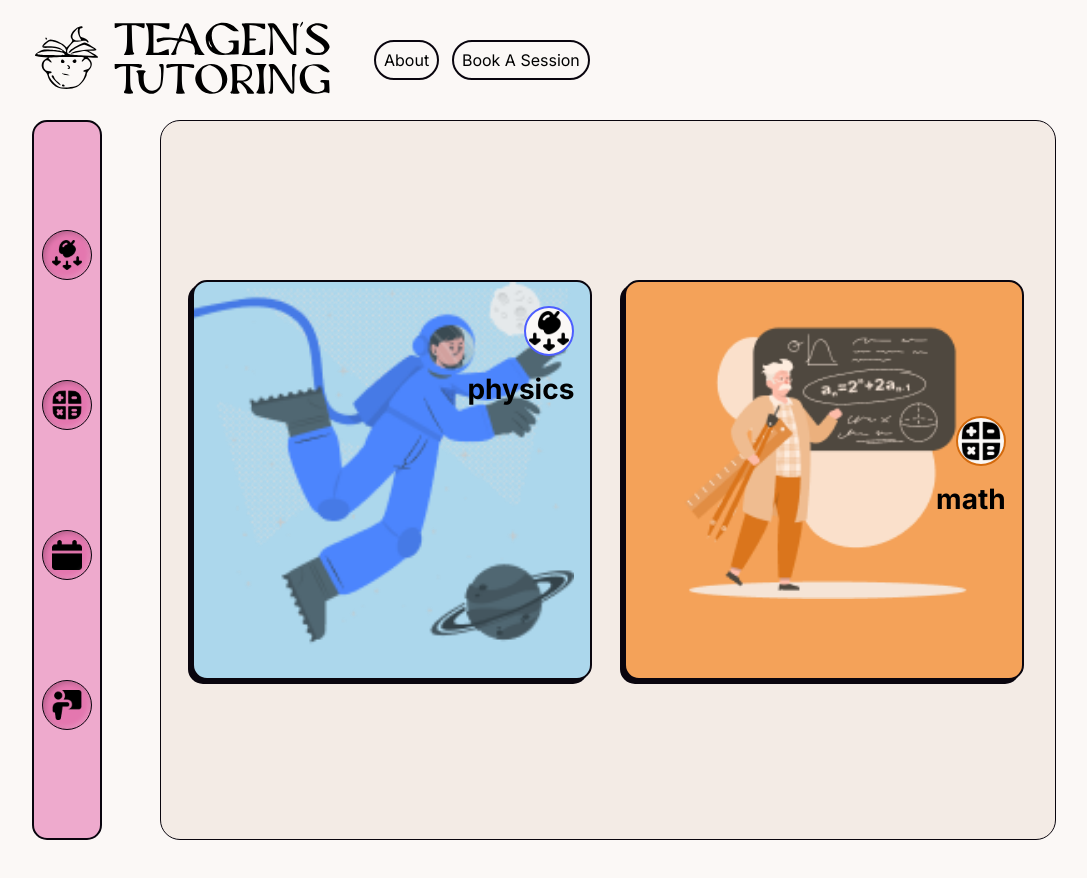
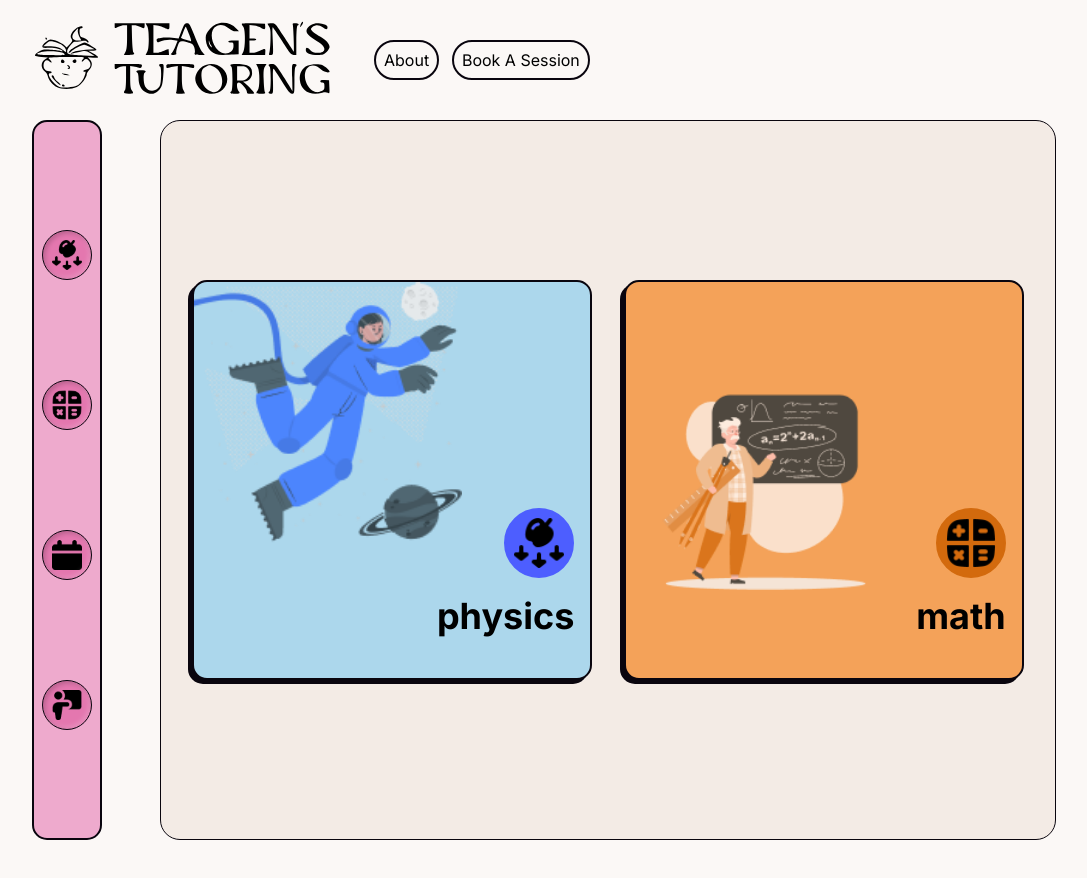
Before and after one commit to teagenkew/teagens-tutoring, a React (Vite) app: page / in a window 1280 px wide. Shown: the top 878 px of the page, without its empty margins (96-1183 px from the left). Built offline with nearby package versions, Linux system fonts and the light colour scheme; no server answers.

Commit message:
adds styling to cards for desktop

```diff
--- a/src/pages/HomePage/HomePage.scss
+++ b/src/pages/HomePage/HomePage.scss
@@ -32,67 +32,72 @@ body {
 }
 
 .physics {
+  @include card-style($Sky);
+  background-image: url("../../assets/physics-home.png");
+  background-position-x: -20px;
+  background-size: 180px;
+}
+
+.math {
+  @include card-style($Clementine);
+  background-image: url("../../assets/math-home.png");
+  background-position-x: -20px;
+  background-size: 200px;
+  @include desktop {
+    background-position-y: 5rem;
+  }
+}
+
+.physics,
+.math {
   height: 170px;
   width: 80%;
-  @include card-style($Sky);
   padding: 1.5rem 1rem;
   display: flex;
   flex-direction: column-reverse;
   justify-content: flex-end;
   align-items: flex-end;
-  background-image: url("../../assets/physics-home.png");
-  background-position-x: -20px;
-  background-size: 180px;
   background-repeat: no-repeat;
   @include desktop {
     height: 25rem;
     width: 25rem;
-    background-size: 400px;
-  }
-}
-
-.math {
-  height: 170px;
-  width: 80%;
-  padding: 1rem;
-  @include card-style($Clementine);
-  display: flex;
-  flex-direction: column-reverse;
-  justify-content: center;
-  align-items: flex-end;
-  background-image: url("../../assets/math-home.png");
-  background-position-x: -20px;
-  background-size: 200px;
-  background-repeat: no-repeat;
-  @include desktop {
-    height: 25rem;
-    width: 25rem;
-    background-size: 400px;
+    background-size: 18rem;
+    justify-content: flex-start;
   }
 }
 
 .card {
   &__physics-icon,
   &__math-icon {
-    background-color: $Stone;
-    width: 50px;
-    height: 50px;
-    border-radius: 25px;
+    width: 3.125rem;
+    height: 3.125rem;
+    border-radius: 50%;
     background-repeat: no-repeat;
     background-position: center;
-    background-size: 40px 40px;
+    background-size: 2.5rem 2.5rem;
+    @include desktop {
+      width: 4.375rem;
+      height: 4.375rem;
+      background-size: 3.125rem 3.125rem;
+      border-radius: 50%;
+    }
   }
   &__physics-icon {
     background-image: url("../../assets/physics-icon.svg");
-    border: 2px solid $ElectricBlue
+    border: 2px solid $ElectricBlue;
+    background-color: $ElectricBlue;
   }
   &__math-icon {
     background-image: url("../../assets/math-icon.svg");
+    background-color: $Sunset;
     border: 2px solid $Sunset;
   }
   &__title {
     font-size: 1.75rem;
-    margin-top: 1rem;
+    margin: 1rem 0;
     font-weight: 700;
+    @include desktop{
+      font-size: 36px;
+    }
   }
 }
```
